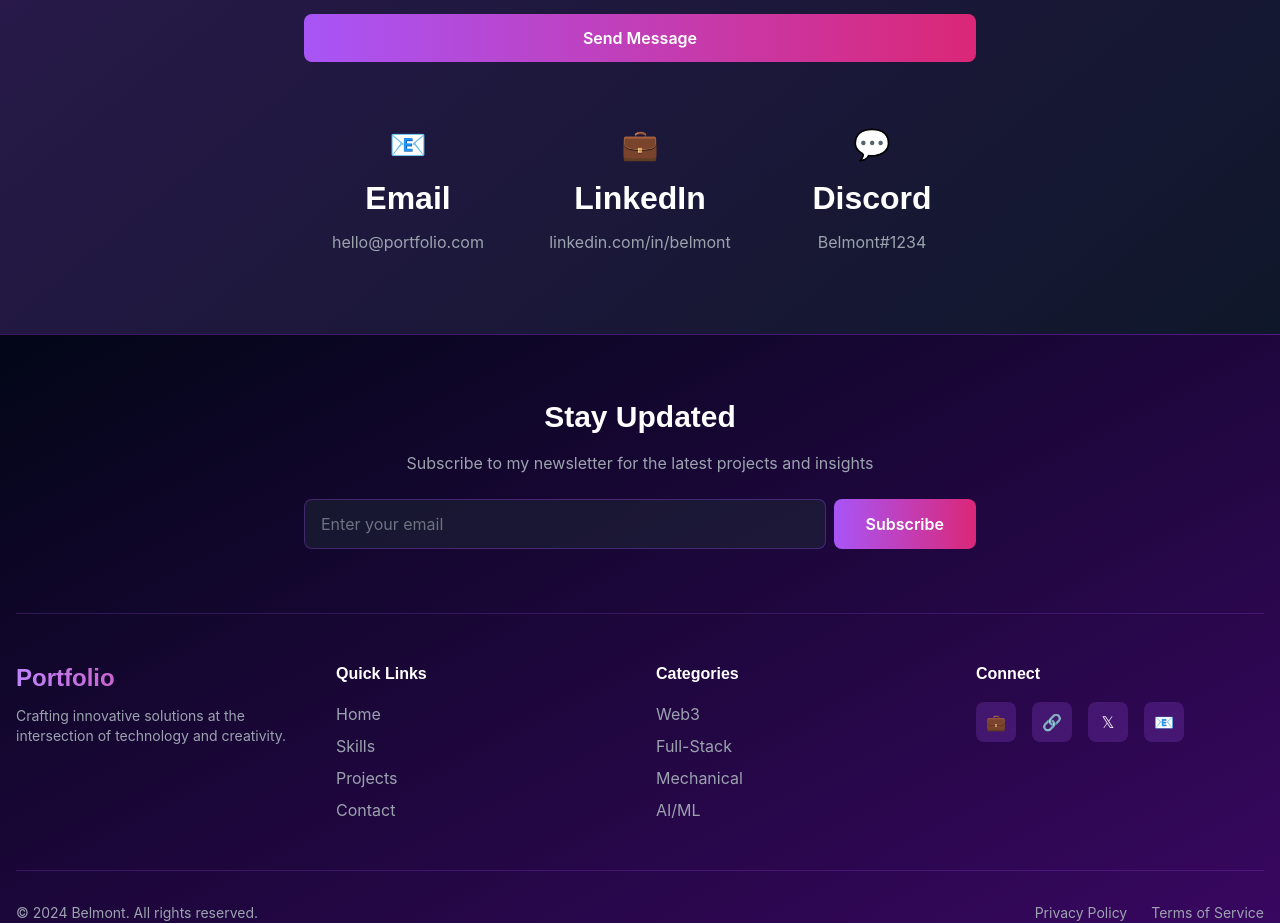
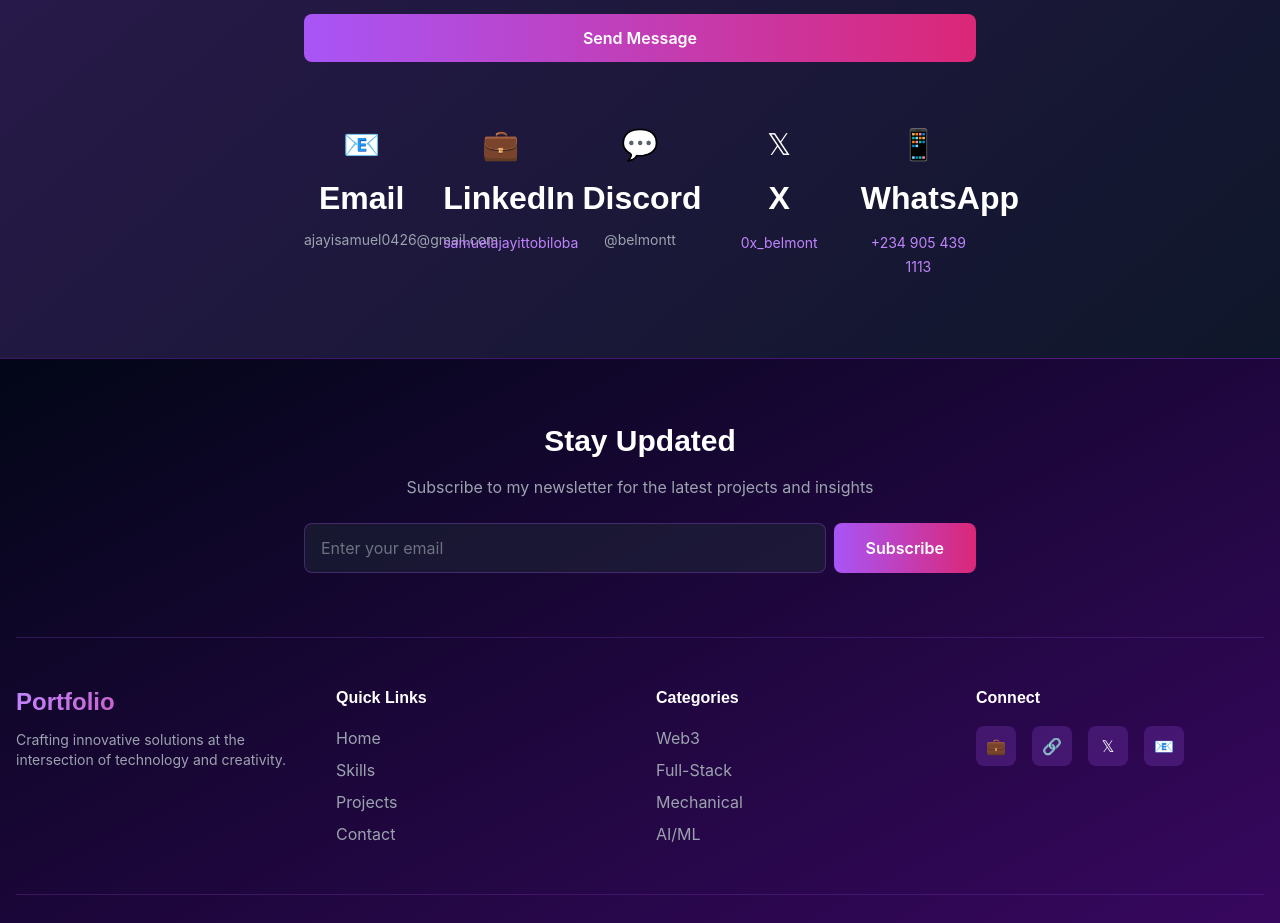
Before and after one commit to AjayiST/MY-WEBSITE, a React (Vite) app: page / in a window 1280 px wide. Shown: the part 3300-4223 px from the top of the page. Built offline with nearby package versions, Linux system fonts and the light colour scheme.

Commit message:
updated contact info

```diff
--- a/src/components/Contact.tsx
+++ b/src/components/Contact.tsx
@@ -154,21 +154,37 @@ const Contact: React.FC = () => {
         </form>
 
         {/* Contact Info */}
-        <div className="mt-16 grid grid-cols-1 md:grid-cols-3 gap-6">
+        <div className="mt-16 grid grid-cols-1 md:grid-cols-2 lg:grid-cols-5 gap-6">
           <div className="text-center">
             <div className="text-3xl mb-3">📧</div>
             <h3 className="font-semibold mb-2">Email</h3>
-            <p className="text-gray-400">hello@portfolio.com</p>
+            <p className="text-gray-400 text-sm">ajayisamuel0426@gmail.com</p>
           </div>
           <div className="text-center">
             <div className="text-3xl mb-3">💼</div>
             <h3 className="font-semibold mb-2">LinkedIn</h3>
-            <p className="text-gray-400">linkedin.com/in/belmont</p>
+            <a href="https://linkedin.com/in/samuelajayittobiloba" target="_blank" rel="noopener noreferrer" className="text-purple-400 hover:text-pink-600 transition-colors text-sm">
+              samuelajayittobiloba
+            </a>
           </div>
           <div className="text-center">
             <div className="text-3xl mb-3">💬</div>
             <h3 className="font-semibold mb-2">Discord</h3>
-            <p className="text-gray-400">Belmont#1234</p>
+            <p className="text-gray-400 text-sm">@belmontt</p>
+          </div>
+          <div className="text-center">
+            <div className="text-3xl mb-3">𝕏</div>
+            <h3 className="font-semibold mb-2">X</h3>
+            <a href="https://x.com/0x_belmont" target="_blank" rel="noopener noreferrer" className="text-purple-400 hover:text-pink-600 transition-colors text-sm">
+              0x_belmont
+            </a>
+          </div>
+          <div className="text-center">
+            <div className="text-3xl mb-3">📱</div>
+            <h3 className="font-semibold mb-2">WhatsApp</h3>
+            <a href="https://wa.me/2349054391113" target="_blank" rel="noopener noreferrer" className="text-purple-400 hover:text-pink-600 transition-colors text-sm">
+              +234 905 439 1113
+            </a>
           </div>
         </div>
       </div>
```
